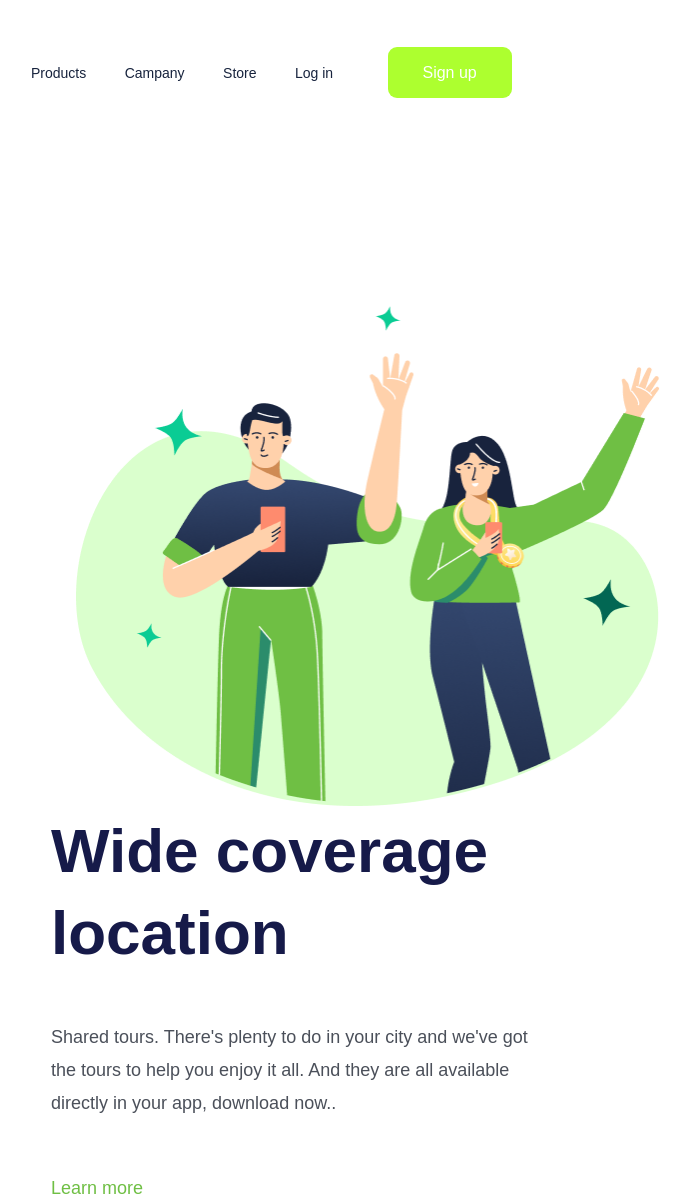
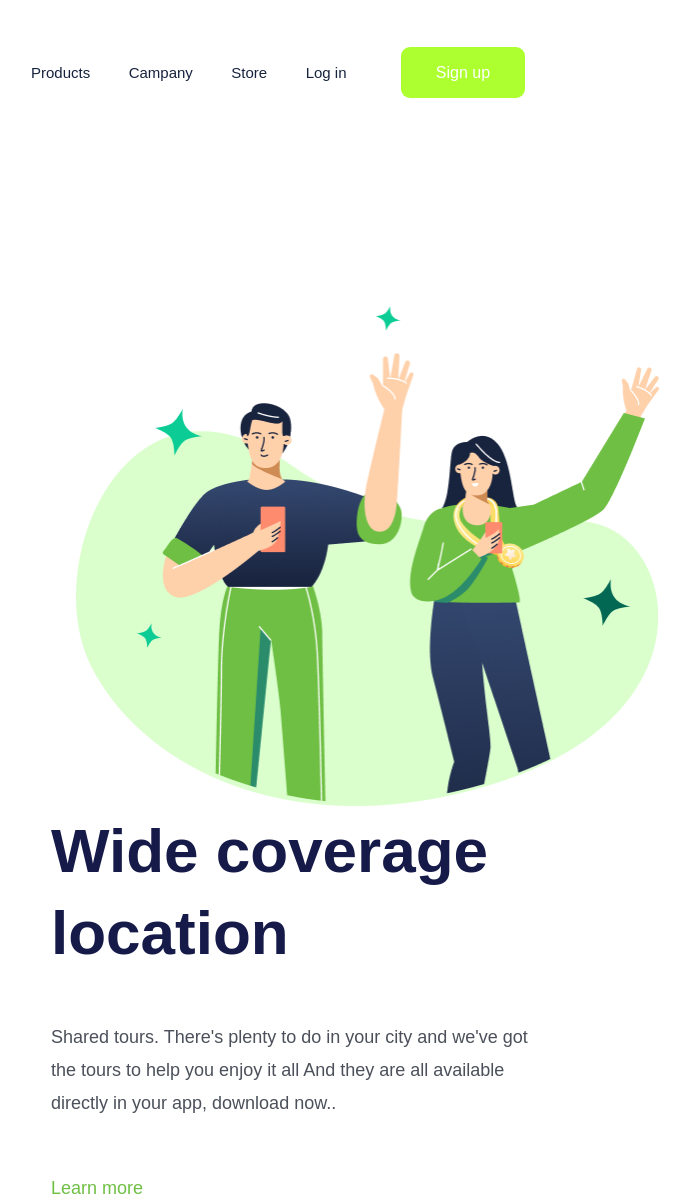
Before and after one commit to CharllesBruno/Meu-primeiro-projeto-responsivo, a plain HTML site: page index.html in a window 1280 px wide. Shown: the whole page, without its empty margins (45-735 px from the left). Drawn offline with Linux system fonts and the light colour scheme; a web font is replaced by a local one.

Commit message:
alteração no texto principal index.html e alteração no header style.css

```diff
--- a/index.html
+++ b/index.html
@@ -25,7 +25,7 @@
         <img src="./FOTO PROJETO wide.png" alt="Foto-Wide Coverage">
         <div>
             <h1>Wide coverage location</h1>
-            <p>Shared tours. There's plenty to do in your city and we've got the tours to help you enjoy it all.
+            <p>Shared tours. There's plenty to do in your city and we've got the tours to help you enjoy it all
                 And they are all available directly in your app, download now..</p>
             <button>Learn more</button>
         </div>
--- a/style.css
+++ b/style.css
@@ -11,7 +11,7 @@ header {
 
 .link-header {
     font-weight: 400;
-    font-size: 14px;
+    font-size: 15px;
     line-height: 21px;
     color: #17233D;
     margin-left: 34px;
```
